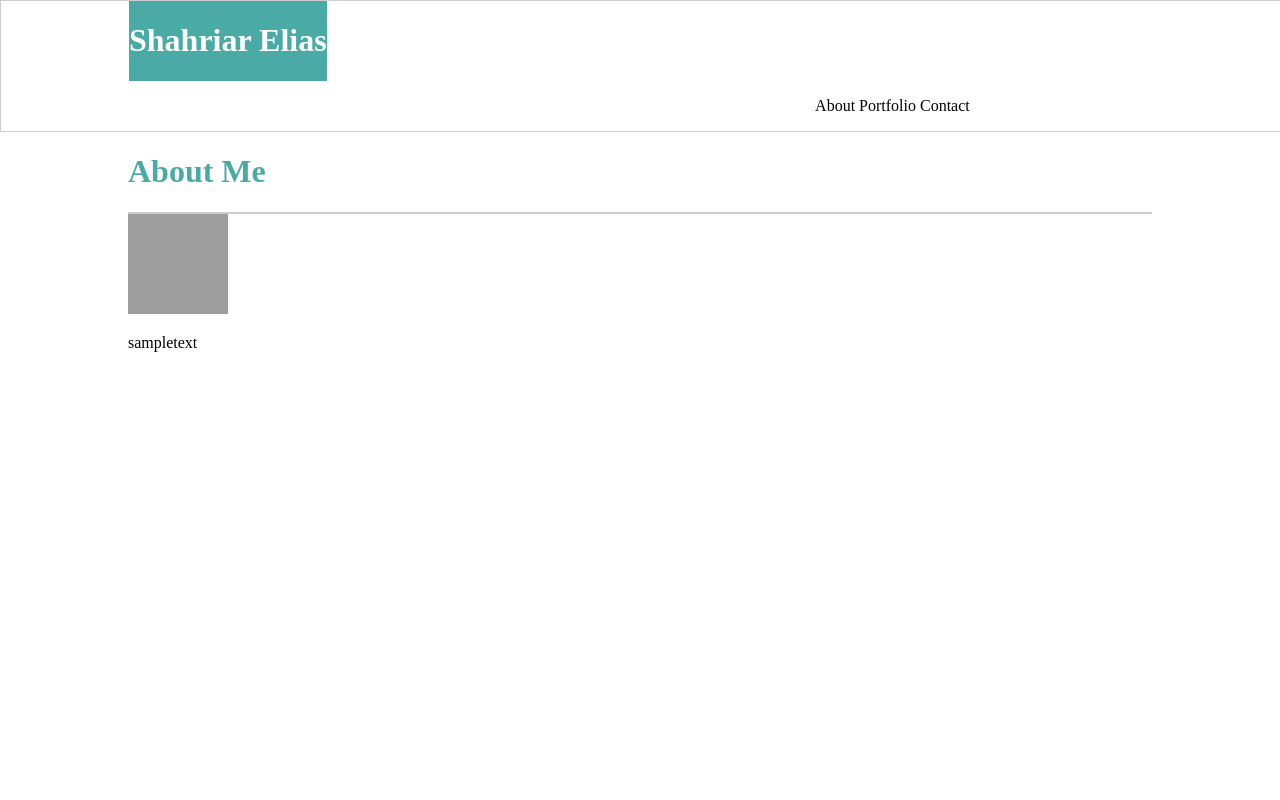
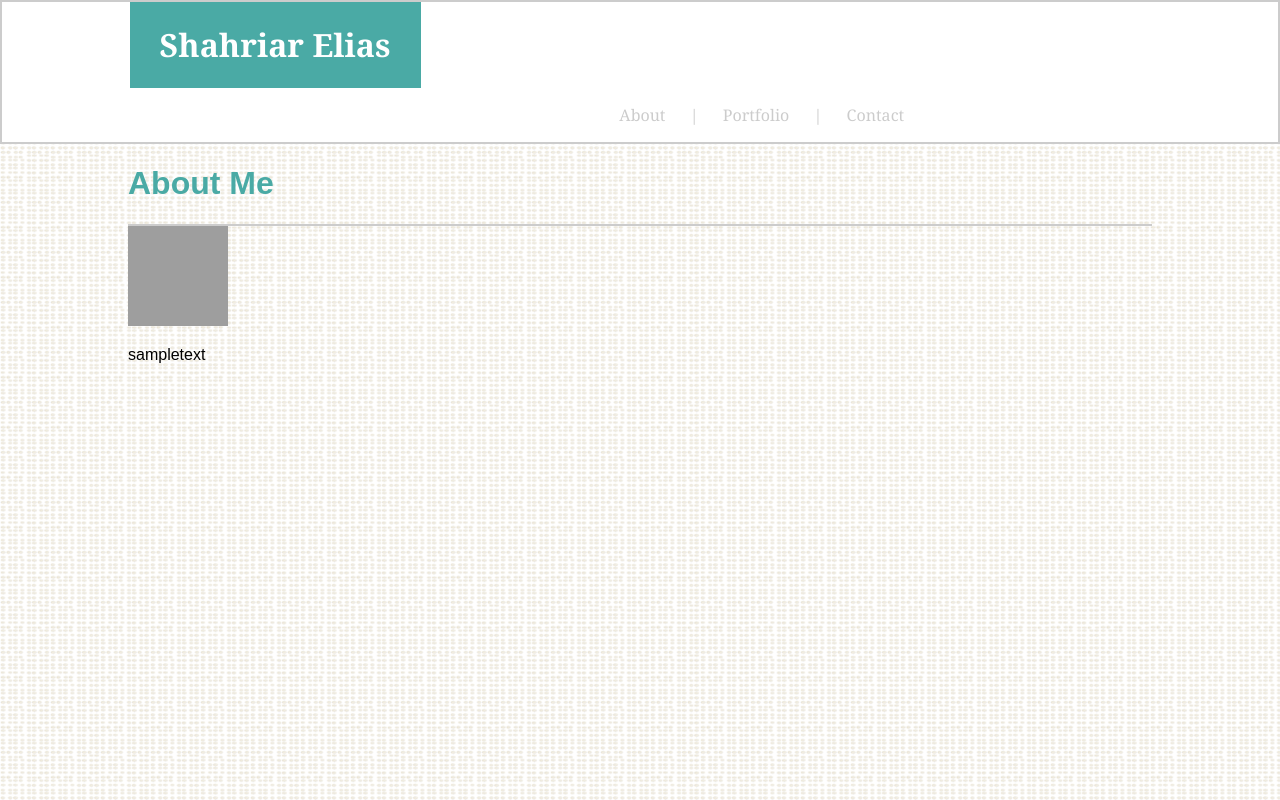
Before and after one commit to shahriar998/Basic-Portfolio, a plain HTML site: page index.html in a window 1280 px wide. Drawn offline with Linux system fonts and the light colour scheme; grey boxes are pictures that could not be loaded.

Commit message:
Working with about me

```diff
--- a/assets/style.css
+++ b/assets/style.css
@@ -1,11 +1,13 @@
 body{
     margin: 0px;
+    font-family: Arial, Helvetica, sans-serif;
 }
 .header{
     background-color: #ffffff;
-    border: solid 1px #cccccc;
-    /* height: 50px; */
-    width: 100%;
+    border: solid 2px #cccccc;
+    font-family: Georgia, 'Times New Roman', Times, serif;
+
+
 }
 header{
     width: 80%;
@@ -13,16 +15,22 @@ header{
 }
 .menu{
     display: inline-block;
-    margin-left: 67%;
+    margin-left: 47%;
+    color: #cccccc;
 
 }
 .name{
     display: inline-block;
     background-color: #4aaaa5;
     color: white;
+    padding-left: 30px;
+    padding-right: 30px
 }
 .menuItem{
     display: inline-block;
+    padding-left: 10px;
+    padding-right: 10px
+
 }
 .aboutContainer{
     width: 80%;
--- a/index.html
+++ b/index.html
@@ -11,7 +11,7 @@
         <meta name="viewport" content="width=device-width, initial-scale=1">
         <link rel="stylesheet" href="assets/style.css">
     </head>
-    <body>
+    <body background="image/dynamic-style.png">
         <div class ="header">
             <header>
                 <div class="name">
@@ -19,9 +19,10 @@
                 </div>
                 <div class="menu">
                     <p class="menuItem">About</p>
+                    <p class="menuItem">|</p>
                     <p class="menuItem">Portfolio</p>
-
-                    <p class="menuItem">Contact</p>
+                    <p class="menuItem">|</p>
+                    <p class="menuItem">    Contact</p>
                 </div>
 
             </header>
```
Also changed, not shown: image/dynamic-style.png (added).
